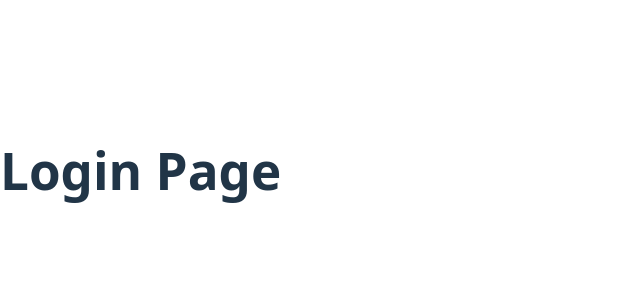
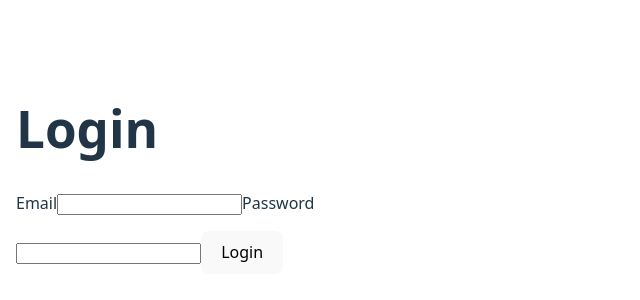
Before and after one commit to JodelDjan/w1973296_prototype, a React app in the folder frontend/: page /login in a window 1280 px wide. Shown: the part 230-530 px from the top of the page, without its empty margins (0-640 px from the left). Built offline with nearby package versions, Linux system fonts and the light colour scheme; the HTML template or start-up script is replaced by a standard one.

Commit message:
updated login.jsx

```diff
--- a/frontend/src/Login.jsx
+++ b/frontend/src/Login.jsx
@@ -1,3 +1,90 @@
+import { useState } from "react";
+import { useNavigate } from "react-router-dom";
+
 export default function Login() {
-  return <h1>Login Page</h1>;
+  const navigate = useNavigate();
+
+  const [form, setForm] = useState({
+    email: "",
+    password: "",
+  });
+
+  const [error, setError] = useState("");
+
+  function handleChange(e) {
+    setForm({ ...form, [e.target.name]: e.target.value });
+  }
+
+  async function handleSubmit(e) {
+    e.preventDefault();
+    setError("");
+
+    try {
+      const res = await fetch("http://127.0.0.1:8000/api/accounts/login/", {
+        method: "POST",
+        headers: { "Content-Type": "application/json" },
+        body: JSON.stringify(form),
+      });
+
+      const data = await res.json();
+
+      if (res.ok) {
+        // Save JWT tokens
+        localStorage.setItem("access", data.access);
+        localStorage.setItem("refresh", data.refresh);
+
+        // Redirect based on role
+        const userRole = await fetch("http://127.0.0.1:8000/api/accounts/me/", {
+          headers: { Authorization: `Bearer ${data.access}` },
+        }).then((r) => r.json());
+
+        if (userRole.role === "researcher") {
+          navigate("/researcher-dashboard");
+        } else {
+          navigate("/");
+        }
+      } else {
+        setError("Invalid email or password");
+      }
+    } catch (err) {
+      console.error(err);
+      setError("Network error");
+    }
+  }
+
+  return (
+    <div style={{ maxWidth: "400px", margin: "0 auto", padding: "1rem" }}>
+      <h1>Login</h1>
+
+      <form onSubmit={handleSubmit}>
+        <label>
+          Email
+          <input
+            type="email"
+            name="email"
+            value={form.email}
+            onChange={handleChange}
+            required
+          />
+        </label>
+
+        <label>
+          Password
+          <input
+            type="password"
+            name="password"
+            value={form.password}
+            onChange={handleChange}
+            required
+          />
+        </label>
+
+        {error && <p style={{ color: "red" }}>{error}</p>}
+
+        <button type="submit" style={{ marginTop: "1rem" }}>
+          Login
+        </button>
+      </form>
+    </div>
+  );
 }
```
Also changed, not shown: 1 other file (tests, documents, lock files or other folders).
